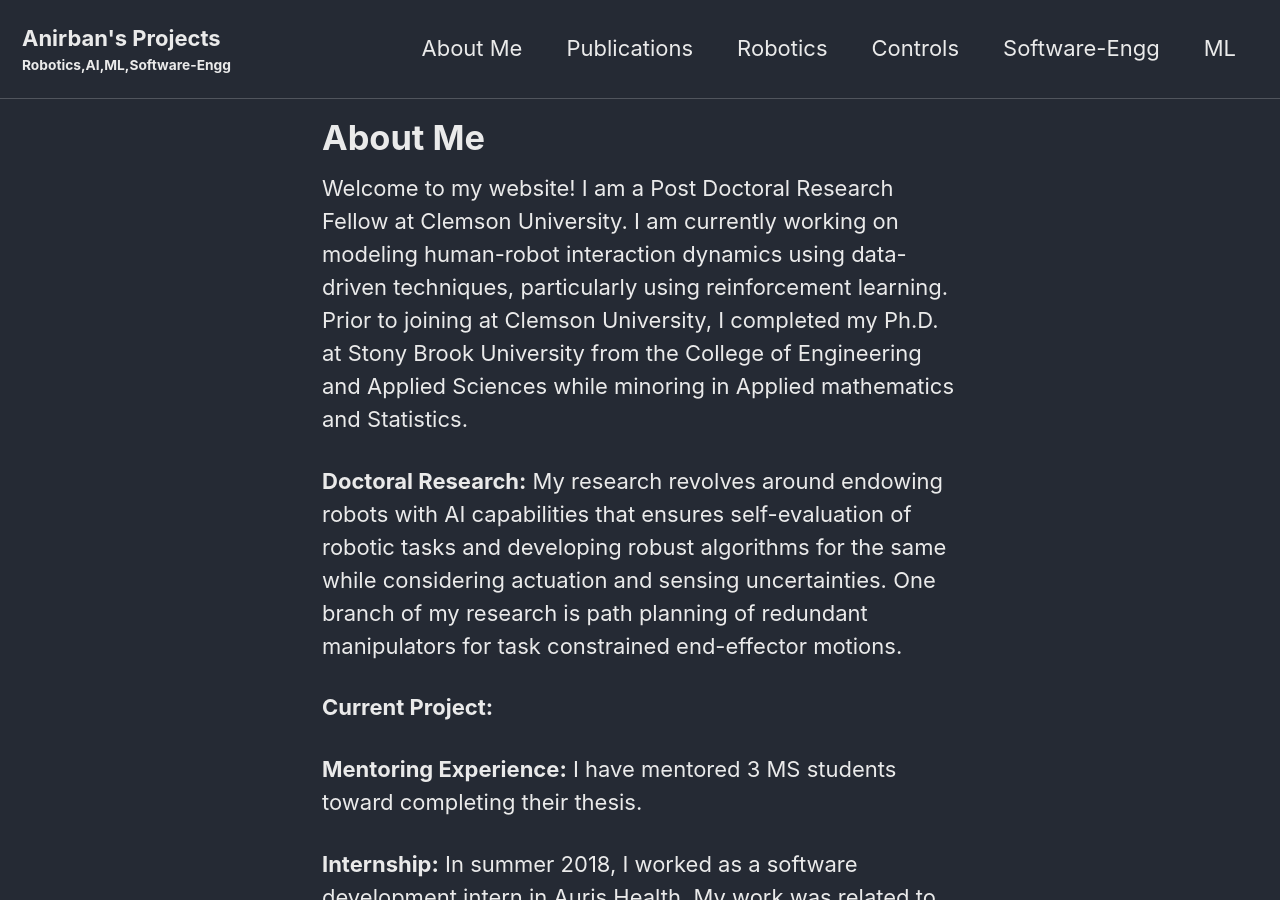
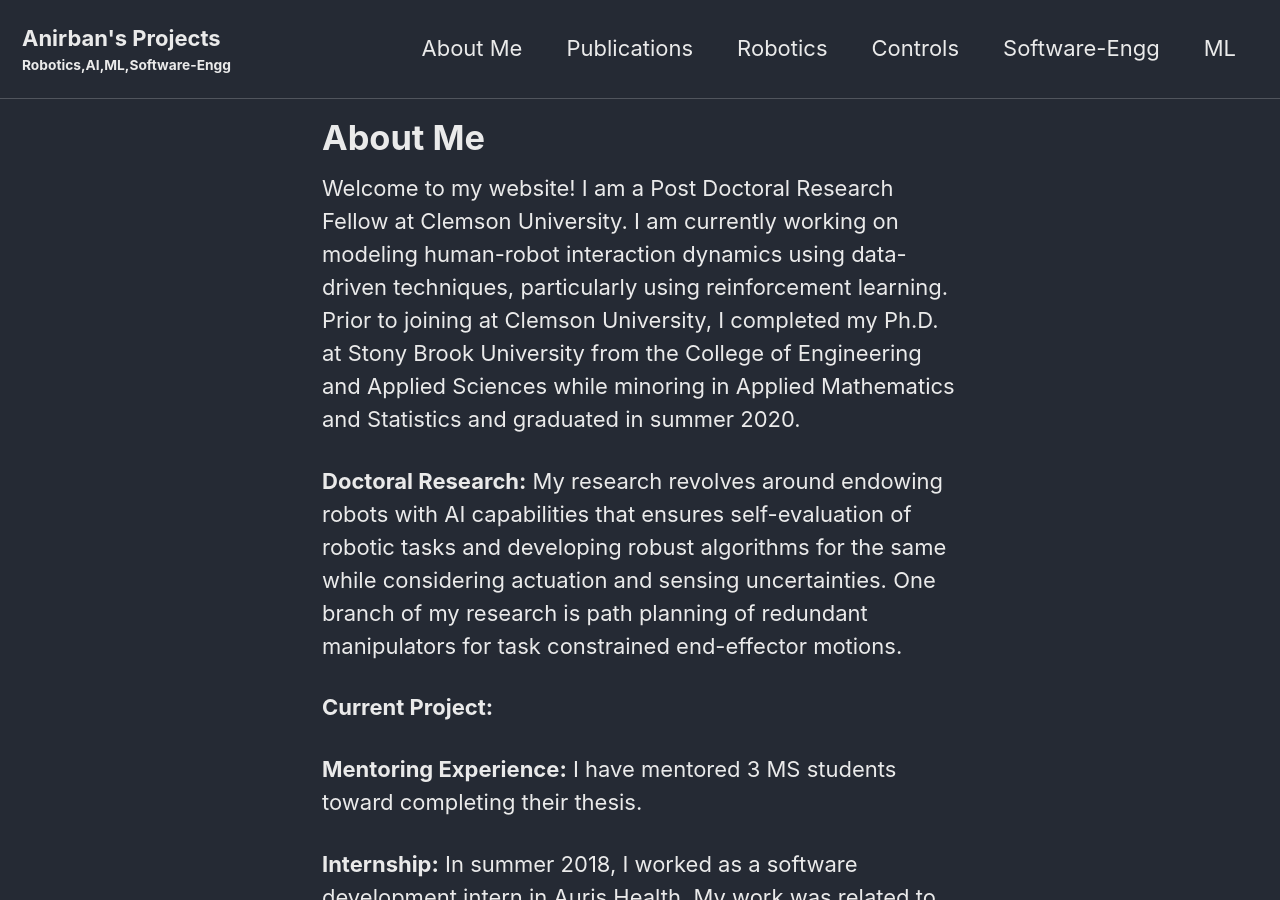
Before and after one commit to mattsinbot/mattsinbot.github.io, a Jekyll site: the page built from _pages/about.md, in a window 1280 px wide and 900 px high. Built offline with Jekyll 4.4.1, drawn with Linux system fonts in a browser that asks for light colours; cached includes are drawn as plain includes; nearby versions of some CDN libraries.

Commit message:
bio changed

```diff
--- a/_pages/about.md
+++ b/_pages/about.md
@@ -5,7 +5,7 @@ header:
   # image: "/images/deeplearning.jpg"
 ---
 
-Welcome to my website! I am a Post Doctoral Research Fellow at Clemson University. I am currently working on modeling human-robot interaction dynamics using data-driven techniques, particularly using reinforcement learning. Prior to joining at Clemson University, I completed my Ph.D. at Stony Brook University from the College of Engineering and Applied Sciences while minoring in Applied mathematics and Statistics.
+Welcome to my website! I am a Post Doctoral Research Fellow at Clemson University. I am currently working on modeling human-robot interaction dynamics using data-driven techniques, particularly using reinforcement learning. Prior to joining at Clemson University, I completed my Ph.D. at Stony Brook University from the College of Engineering and Applied Sciences while minoring in Applied Mathematics and Statistics and graduated in summer 2020.
 
 **Doctoral Research:** My research revolves around endowing robots with AI capabilities that ensures self-evaluation of robotic tasks and developing robust algorithms for the same while considering actuation and sensing uncertainties. One branch of my research is path planning of redundant manipulators for task constrained end-effector motions.
 
```
